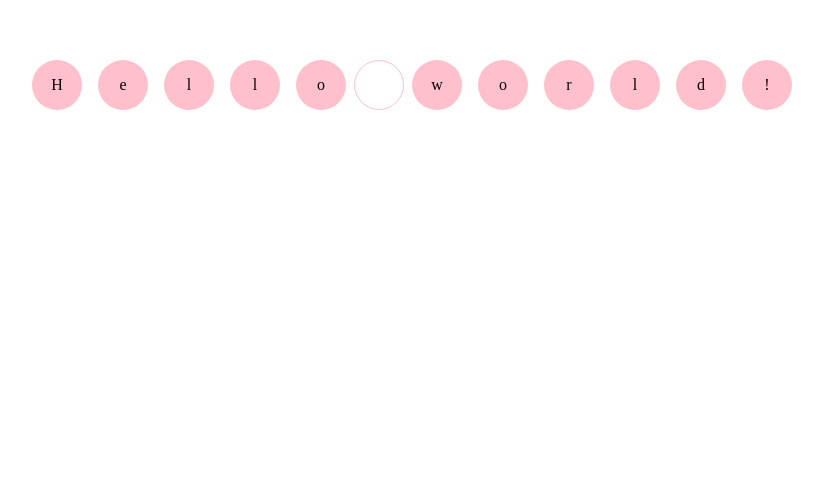
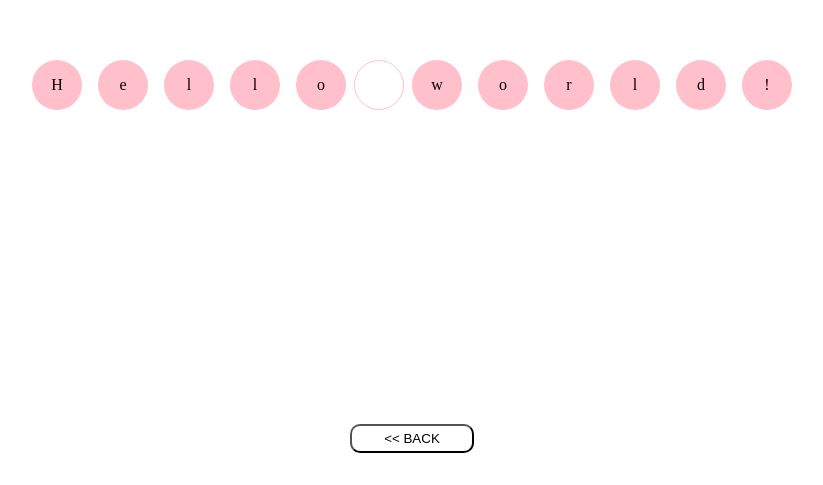
Before and after one commit to Ari-O-Alt/javascript_exercises, a plain HTML site: page pages/magicLetters/magicLetters.html in a window 1280 px wide. Shown: the part 315-800 px from the top of the page, without its empty margins (228-1051 px from the left). Drawn offline with Linux system fonts and the light colour scheme.

Commit message:
Added the back (to home page) button

```diff
--- a/pages/magicLetters/magicLetters.css
+++ b/pages/magicLetters/magicLetters.css
@@ -31,11 +31,27 @@
   border: 1px solid pink;
   cursor: pointer;
 }
+
 #button {
   position: absolute;
-  bottom: 30%;
+  bottom: 10%;
+  padding: 0.3rem 2rem;
+  position: absolute;
+  bottom: 2rem;
+  background-color: #fff;
+  cursor: pointer;
+  border-radius: 10px;
 }
 
-.invisible {
-  display: none;
+a {
+  text-decoration: none;
+  color: #000;
 }
+
+a:hover {
+  color: #fff;
+}
+#button:hover {
+  background-color: #000;
+  color: #fff;
+}
--- a/pages/magicLetters/magicLetters.html
+++ b/pages/magicLetters/magicLetters.html
@@ -8,7 +8,7 @@
 
   <body>
     <div id="app">
-      <!--<button id="button">REMOVE</button>-->
+      <button id="button"><a href="../../index.html"><< BACK</a></button>
     </div>
 
     <script src="./magicLetters.js"></script>
```
